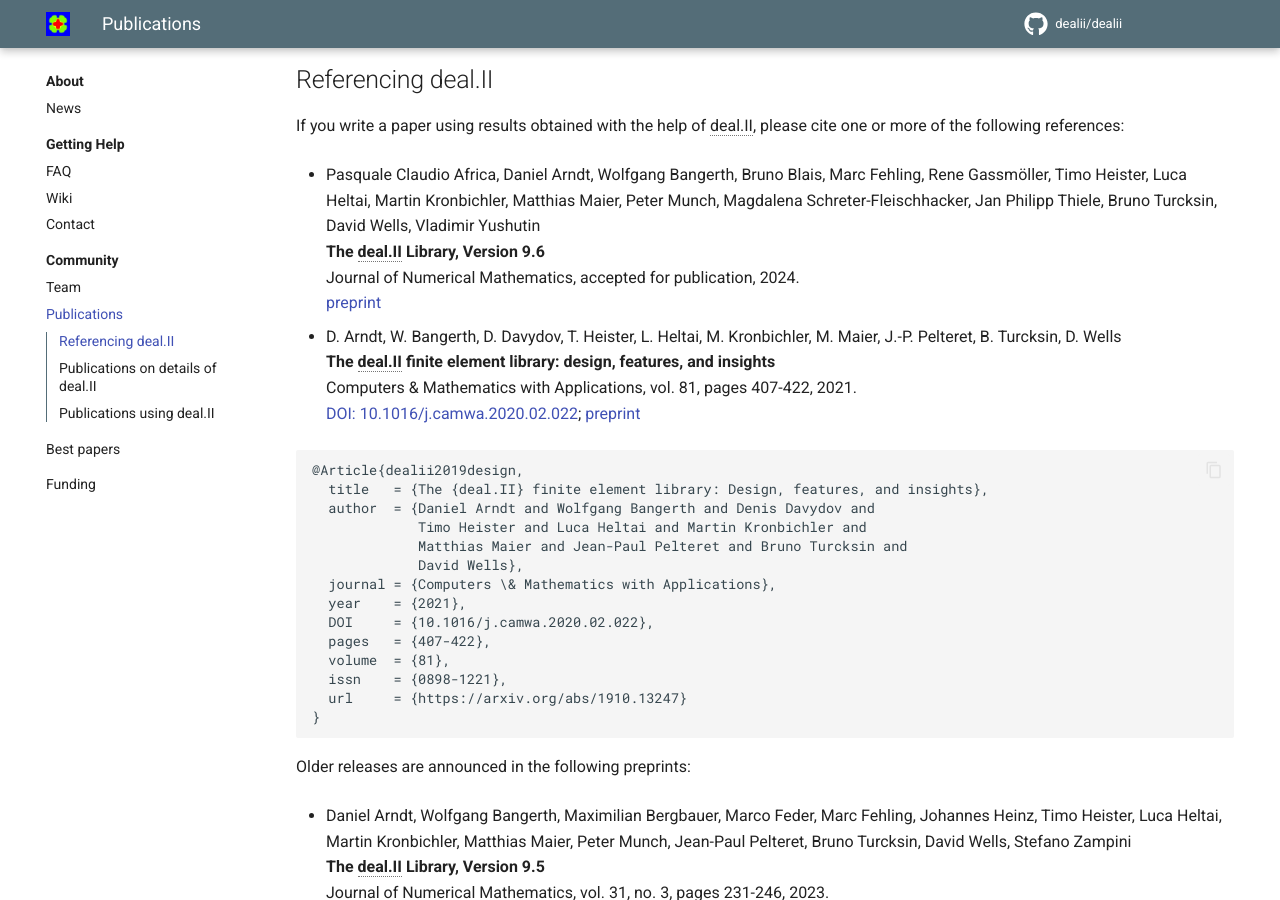
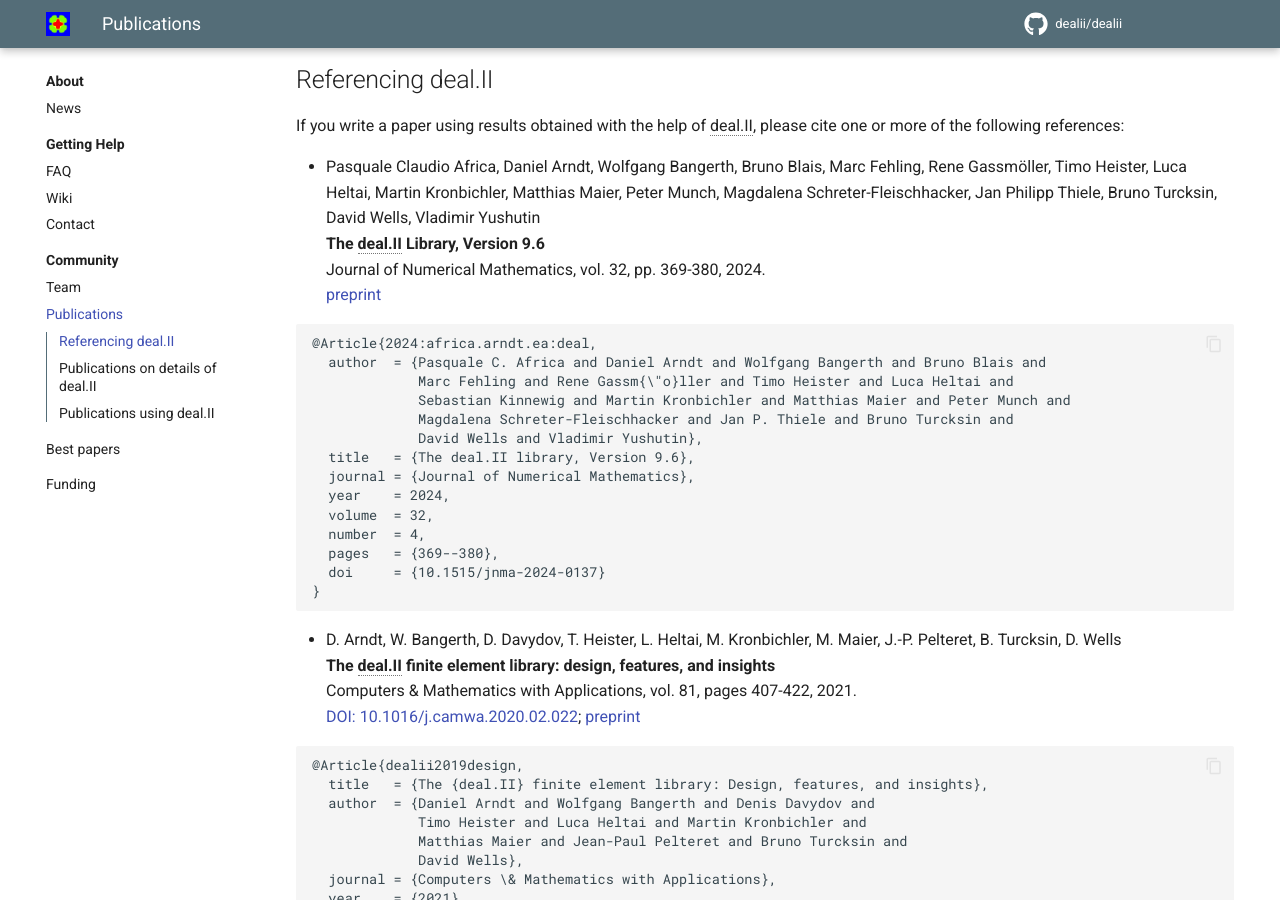
Before and after one commit to dealii/website, an MkDocs documentation site: the page built from docs/community/publications.md, in a window 1280 px wide and 900 px high, scrolled down 436 px. Built offline with MkDocs 1.6.1 and Material for MkDocs 9.7.7, drawn with Linux system fonts in a browser that asks for light colours; nearby versions of some CDN libraries; library files that are not in the unit come from our copies; comment, search, counter and statistics services are not loaded.

Commit message:
Add the 9.6 release paper bib entry.

````diff
--- a/docs/community/publications.md
+++ b/docs/community/publications.md
@@ -48,10 +48,26 @@ If you write a paper using results obtained with the help of
         <strong>The <abbr>deal.II</abbr> Library, Version 9.6
         </strong>
         <br>
-        Journal of Numerical Mathematics, accepted for publication, 2024.
+        Journal of Numerical Mathematics, vol. 32, pp. 369-380, 2024.
         <br>
         <a href="https://dealii.org/deal96-preprint.pdf" target="_top">preprint</a>
         <br>
+```
+@Article{2024:africa.arndt.ea:deal,
+  author  = {Pasquale C. Africa and Daniel Arndt and Wolfgang Bangerth and Bruno Blais and
+             Marc Fehling and Rene Gassm{\"o}ller and Timo Heister and Luca Heltai and
+             Sebastian Kinnewig and Martin Kronbichler and Matthias Maier and Peter Munch and
+             Magdalena Schreter-Fleischhacker and Jan P. Thiele and Bruno Turcksin and
+             David Wells and Vladimir Yushutin},
+  title   = {The deal.II library, Version 9.6},
+  journal = {Journal of Numerical Mathematics},
+  year    = 2024,
+  volume  = 32,
+  number  = 4,
+  pages   = {369--380},
+  doi     = {10.1515/jnma-2024-0137}
+}
+```
 
 -       D. Arndt, W. Bangerth, D. Davydov, T. Heister,
         L. Heltai, M. Kronbichler, M. Maier,
````
